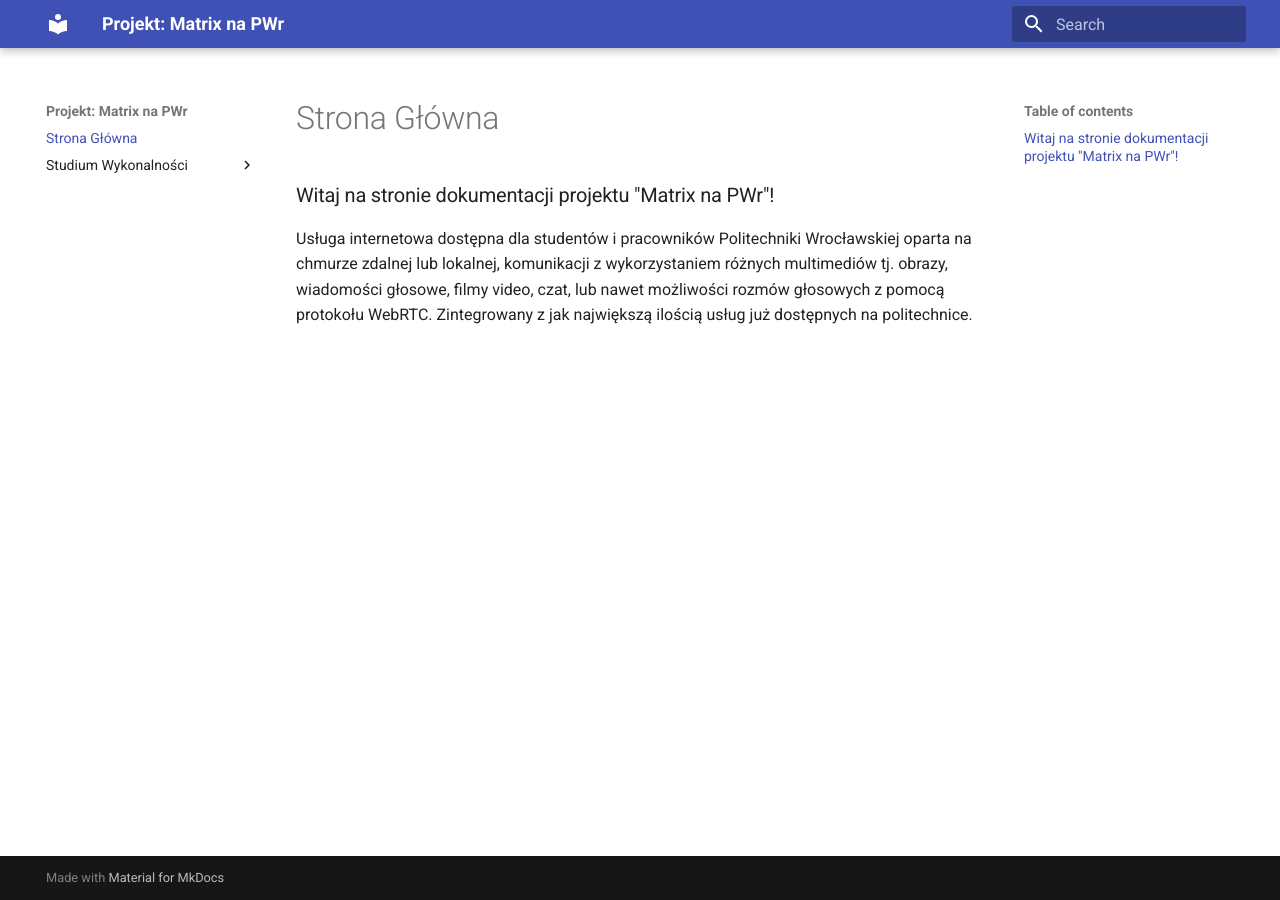
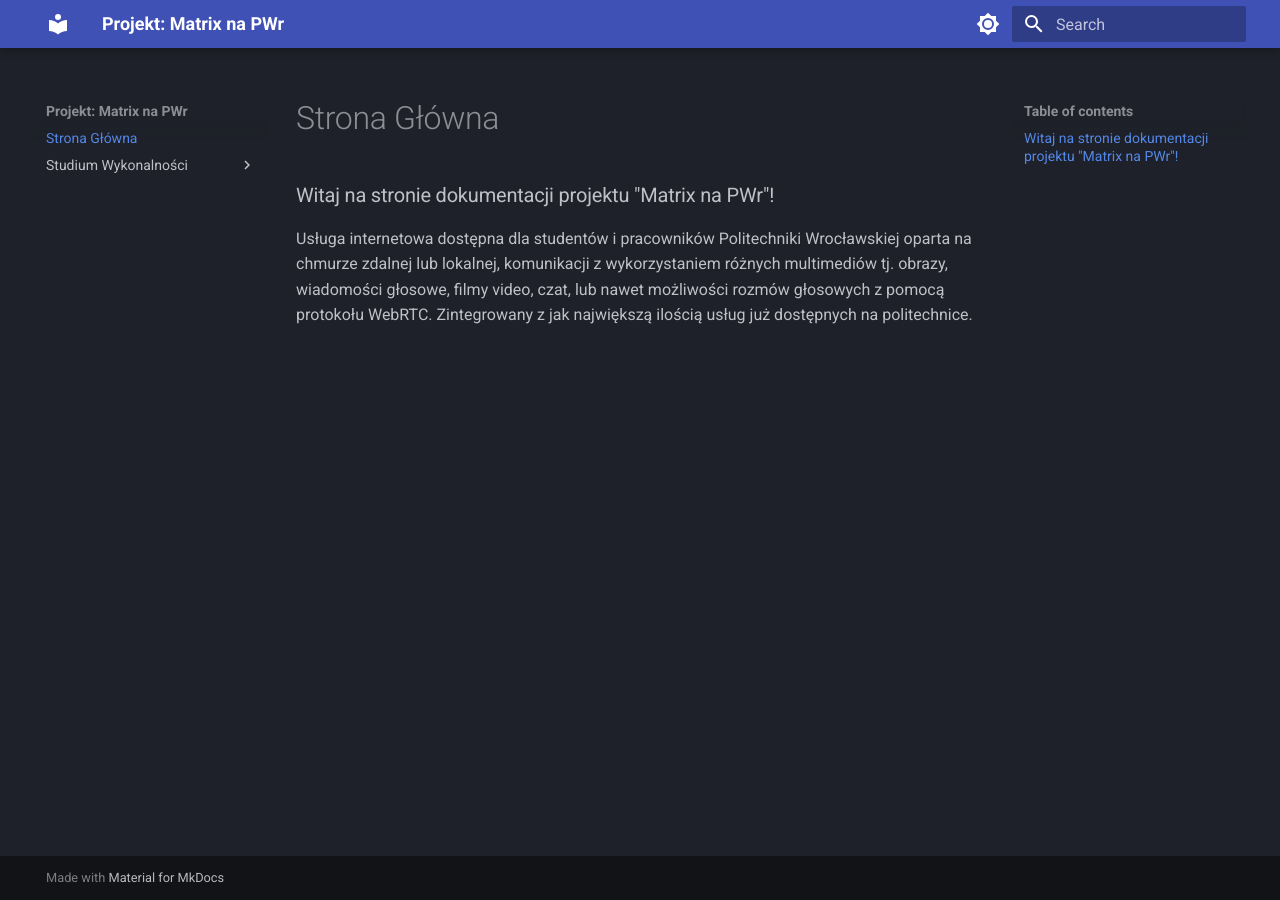
Before and after one commit to chramb/mtx4pwr, an MkDocs documentation site: the page built from docs/index.md, in a window 1280 px wide. Built offline with MkDocs 1.6.1 and Material for MkDocs 9.7.7, drawn with Linux system fonts in a browser that asks for light colours.

```diff
--- a/mkdocs.yml
+++ b/mkdocs.yml
@@ -1,6 +1,17 @@
 site_name: "Projekt: Matrix na PWr"
 theme:
   name: material
+  palette:
+    # Palette toggle for light mode
+    - scheme: slate
+      toggle:
+        icon: material/brightness-7
+        name: Switch to dark mode
+    # Palette toggle for dark mode
+    - scheme: default
+      toggle:
+        icon: material/brightness-4
+        name: Switch to light mode
 plugins:
   - search
   - awesome-pages
@@ -13,3 +24,6 @@ markdown_extensions:
         permalink: True
         baselevel: 3
         separator: "_"
+    - pymdownx.tasklist:
+        custom_checkbox: true
+    - tables
```
